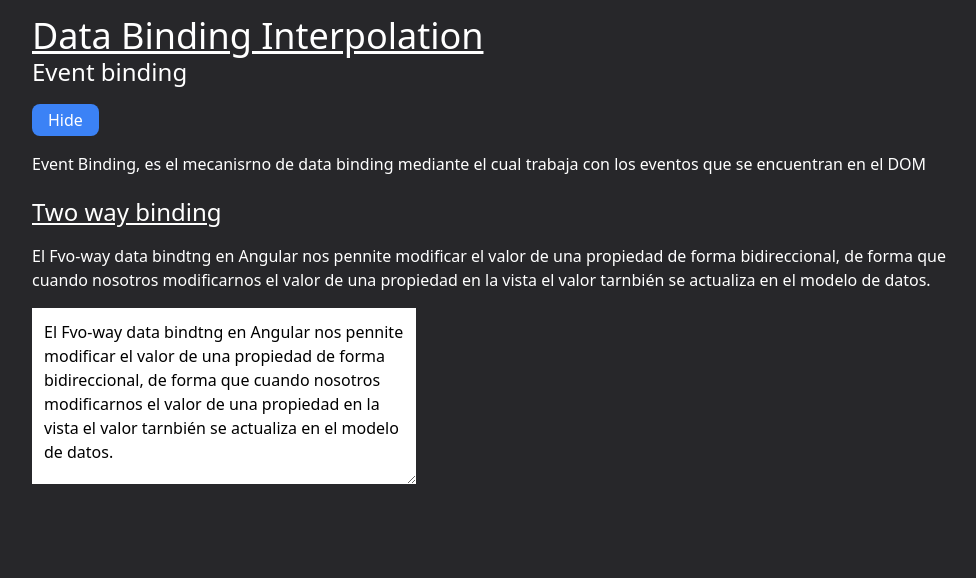
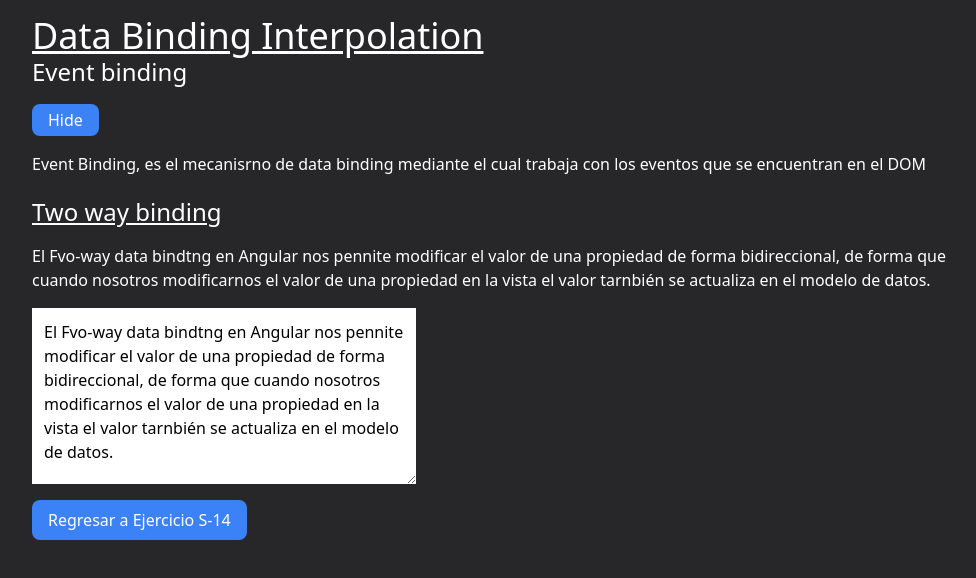
Before and after one commit to leonelhv/sesion14_15, an Angular app: page /home-s15 in a window 1280 px wide. Shown: the top 578 px of the page, without its empty margins (128-1104 px from the left). Built offline with nearby package versions, Linux system fonts and the light colour scheme.

Commit message:
add button

```diff
--- a/src/app/pages/home-s15/home-s15.component.html
+++ b/src/app/pages/home-s15/home-s15.component.html
@@ -20,3 +20,7 @@
     [(ngModel)]="textLarge"
   ></textarea>
 </div>
+
+<button class="bg-blue-500 py-2 px-4 rounded-lg mt-4" routerLink="/home-s14">
+  Regresar a Ejercicio S-14
+</button>
```
